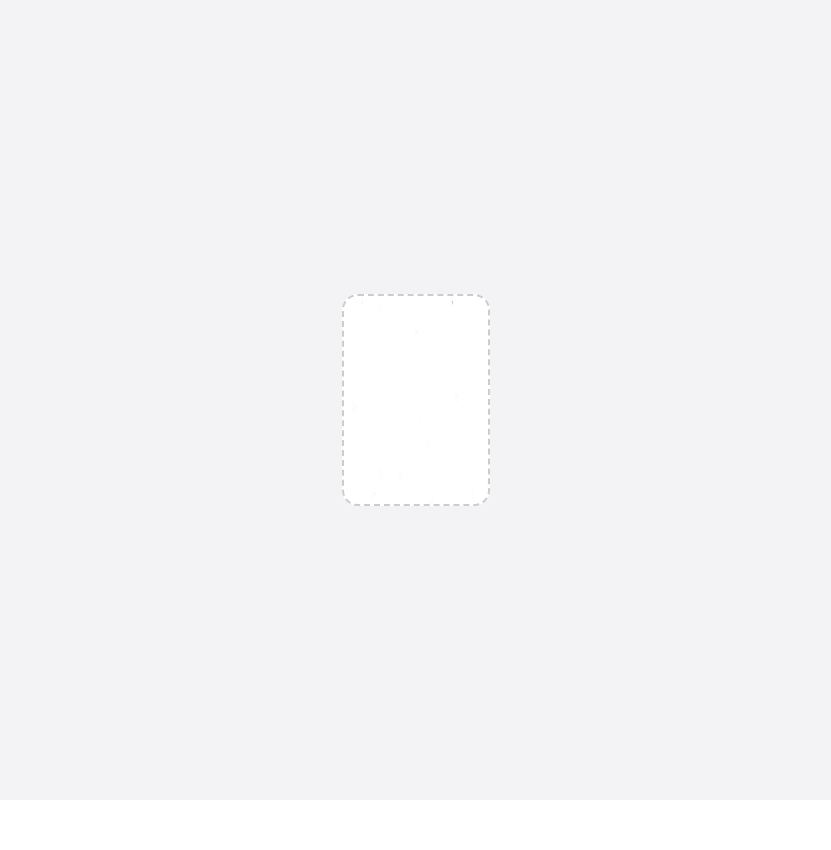
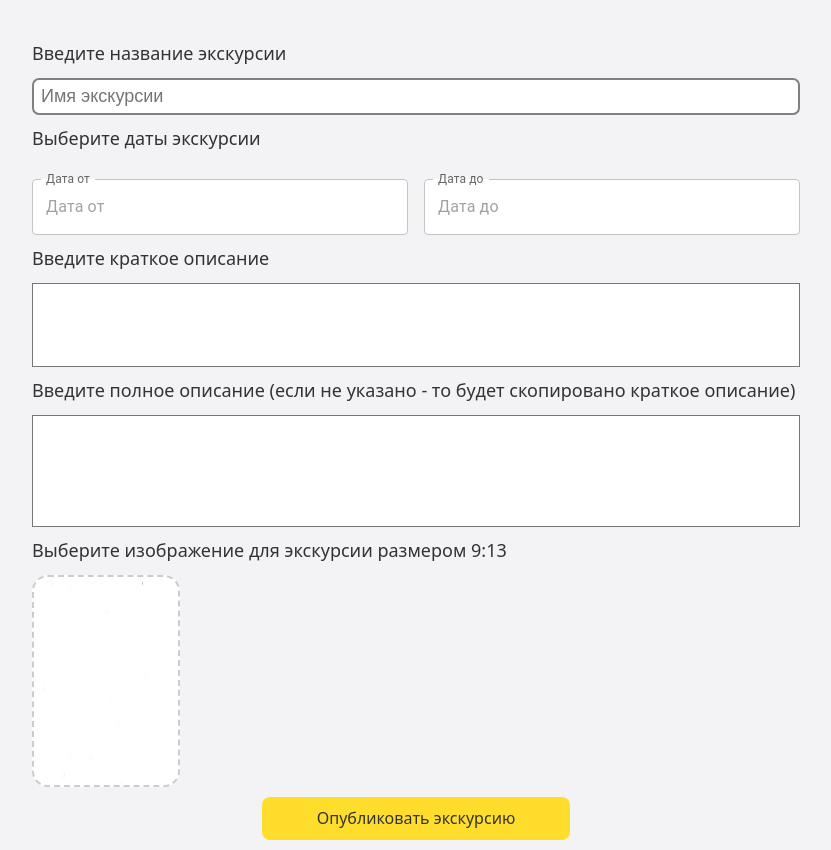
Before and after one commit to MrFromer/Authors_excursions, a React (Vite) app: page /create-excursion in a window 1280 px wide. Shown: the whole page, without its empty margins (224-1055 px from the left). Before the commit the page ends 800 px from the top, so only its background shows below. Built offline with nearby package versions, Linux system fonts and the light colour scheme.

Commit message:
Добавил меню для создания экскурсии

```diff
--- a/src/CreateExcursion.tsx
+++ b/src/CreateExcursion.tsx
@@ -1,7 +1,49 @@
+import { Box, TextField } from '@mui/material';
+import { AdapterDateFns } from '@mui/x-date-pickers/AdapterDateFns';
+import { LocalizationProvider } from '@mui/x-date-pickers/LocalizationProvider';
+import { ru } from 'date-fns/locale';
 import { useCallback, useState } from 'react';
+import DatePicker from 'react-datepicker';
 import { useDropzone } from 'react-dropzone';
 
+type DateRange = {
+  startDate: Date | null;
+  endDate: Date | null;
+};
+
 function CreateExcursion() {
+  const today = new Date()
+
+
+  const [excursionName, setExcursionName] = useState("")
+
+  const [dates, setDates] = useState<DateRange>({
+        startDate: null,
+        endDate: null,
+      });
+
+      const handleStartDateChange = (date: Date | null) => {
+        setDates((prevState) => ({
+          ...prevState,
+          startDate: date,
+        }));
+        // Если дата "от" позже даты "до", сбрасываем дату "до"
+        if (dates.endDate && date && date > dates.endDate) {
+          setDates((prevState) => ({
+            ...prevState,
+            endDate: null,
+            }));
+        }
+    };
+
+    const handleEndDateChange = (date: Date | null) => {
+        setDates((prevState) => ({
+            ...prevState,
+            endDate: date,
+        }));
+    };
+
+
   const [preview, setPreview] = useState<string | null>(null);
   const k = 1;
 
@@ -24,7 +66,101 @@ function CreateExcursion() {
     maxFiles: 1
   });
 
+  function nameChanged(event: React.ChangeEvent<HTMLInputElement>) {
+    const newName = event.target.value
+    setExcursionName(newName)
+  }
+
   return (
+    <div className='createExcursionExternal'>
+      <label className='textStyle2 selectable-text'>
+        Введите название экскурсии
+      </label>
+      <input className='textStyle customBorder input_style' placeholder='Имя экскурсии' value={excursionName} onChange={nameChanged}/>
+      <label className='textStyle2 selectable-text'>
+        Выберите даты экскурсии
+      </label>
+
+      <div style={{width: "100%"}}>
+      <LocalizationProvider dateAdapter={AdapterDateFns} adapterLocale={ru}>
+          <Box sx={{ display: "flex", gap: 2, marginTop: 2, width: "100%"}}>
+              <Box sx={{flex: 1}}>
+                  <DatePicker
+                      wrapperClassName="datepicker"
+                      locale={ru}
+                      selected={dates.startDate}
+                      onChange={handleStartDateChange}
+                      selectsStart
+                      startDate={dates.startDate}
+                      endDate={dates.endDate}
+                      minDate={today}
+                      placeholderText="Дата от"
+                      dateFormat="dd.MM.yyyy"
+                      customInput={
+                          <TextField
+                          label="Дата от"
+                          variant="outlined"
+                          fullWidth
+                          sx={{width: "100%"}}
+                          slotProps={{
+                              inputLabel: {
+                                  shrink: true,
+                              },
+                              input: {
+                                style: { width: '100%', backgroundColor: "white"}
+                              }
+                          }}
+                          />
+                      }
+                      />
+              </Box>
+              <Box sx={{flex: 1}}>
+                  <DatePicker
+                      wrapperClassName="datepicker"
+                      locale={ru}
+                      selected={dates.endDate}
+                      onChange={handleEndDateChange}
+                      selectsEnd
+                      startDate={dates.startDate}
+                      endDate={dates.endDate}
+                      minDate={dates.startDate ? dates.startDate : undefined}
+                      placeholderText="Дата до"
+                      dateFormat="dd.MM.yyyy"
+                      customInput={
+                          <TextField
+                          label="Дата до"
+                          variant="outlined"
+                          fullWidth
+                          slotProps={{
+                              inputLabel: {
+                                  shrink: true,
+                              },
+                              input: {
+                                style: { width: '100%', backgroundColor: "white" }
+                              }
+                          }}
+                          />
+                      }
+                  />
+              </Box>
+          </Box>
+      </LocalizationProvider>
+  </div>
+
+
+      <label className='textStyle2 selectable-text'>
+        Введите краткое описание
+      </label>
+      <textarea className='textStyle customBorder input_style' style={{padding: "6px", resize: "none", height: "5rem"}}/>
+
+      <label className='textStyle2 selectable-text'>
+        Введите полное описание (если не указано - то будет скопировано краткое описание)
+      </label>
+      <textarea className='textStyle customBorder input_style' style={{padding: "6px", resize: "none", height: "7rem"}}/>
+
+      <label className='textStyle2 selectable-text'>
+        Выберите изображение для экскурсии размером 9:13
+      </label>
       <div {...getRootProps()} style={{
         border: '2px dashed #ccc',
         padding: 0,
@@ -41,6 +177,10 @@ function CreateExcursion() {
           <img src="src\assets\WhiteBackground.jpg" alt="Preview" style={{ width: `${9*k}rem`, height: `${13*k}rem`, aspectRatio: 9/13, borderRadius: "1rem"}} />
         )}
       </div>
+      <button className='tinkoffButton' type='button' style={{alignSelf: "center", width: "40%"}}>
+        Опубликовать экскурсию
+      </button>
+    </div>
   );
 };
 
--- a/src/styles.css
+++ b/src/styles.css
@@ -234,3 +234,24 @@ div.excursionBlockInternal {
   justify-content: flex-start;
   align-items: flex-start;
 }
+
+div.createExcursionExternal {
+  margin-top: 30px;
+  width: 60vw;
+  height: 100vh;
+  padding: 10px;
+  gap: 10px;
+  display: flex;
+  flex-direction:  column;
+  justify-content: flex-start;
+  align-items: flex-start;
+}
+
+.textStyle2 {
+  font-size: large;
+  height: 2rem;
+  text-align: left;
+  align-self: stretch;
+  background-color: #F3F3F5;
+  color: #333333;
+}
```
Lines whose indentation alone changed are shown as unchanged.
